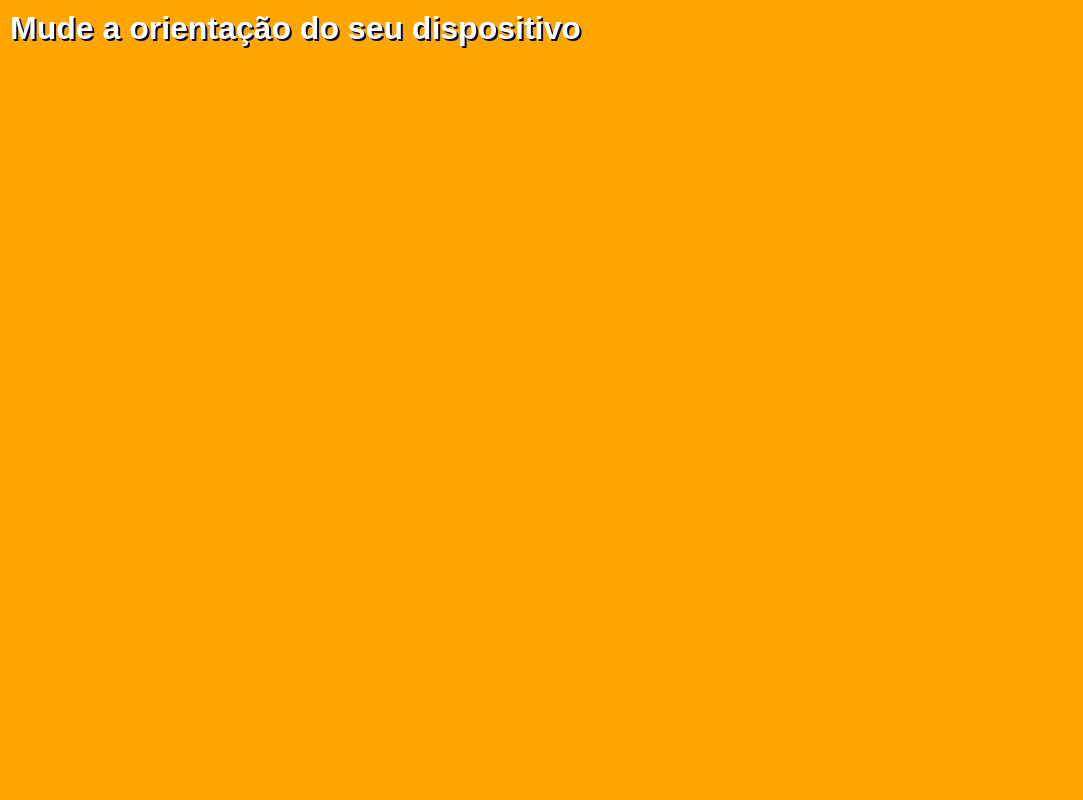
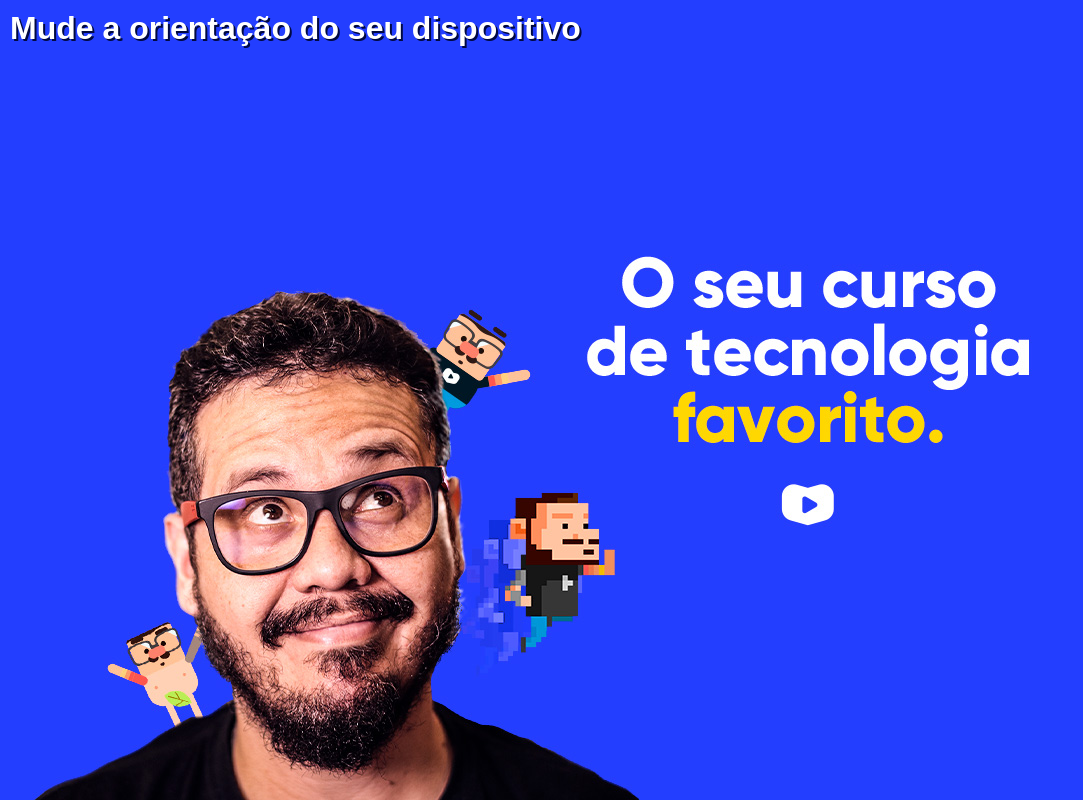
Before and after one commit to engmarcoselias/HTML-e-CSS-Curso, a PHP site: page / in a window 1280 px wide. Shown: the whole page, without its empty margins (0-1083 px from the left). Run offline with PHP 8.4, Linux system fonts and the light colour scheme.

Commit message:
atualizando mq02

```diff
--- a/Midiaqueries/mq002/estilos/paisagem.css
+++ b/Midiaqueries/mq002/estilos/paisagem.css
@@ -1,5 +1,6 @@
 @charset "UTF-8";
 /*MODO PAISAGEM LANDSCAPE*/
 body{
-    background-color: orange;
+    background-image: url(../imagens/cev-landscape.jpg);
+    background-position: left bottom;
 }
--- a/Midiaqueries/mq002/estilos/retrato.css
+++ b/Midiaqueries/mq002/estilos/retrato.css
@@ -2,5 +2,6 @@
 /*MODO RETRATO PORTRAIT*/
 
 body{
-    background-color: yellow;
+    background-image: url(../imagens/cev-portrait.jpg);
+    background-position: center bottom;
 }
--- a/Midiaqueries/mq002/estilos/style.css
+++ b/Midiaqueries/mq002/estilos/style.css
@@ -9,6 +9,8 @@ html, body{
     width: 100vw;
     height: 100vh;
     background-color: #233eff;
+    background-size: contain;
+    background-repeat: no-repeat;
 }
 h1{
     color: white;
```
Also changed, not shown: Midiaqueries/mq002/index.html (line endings or trailing spaces).
